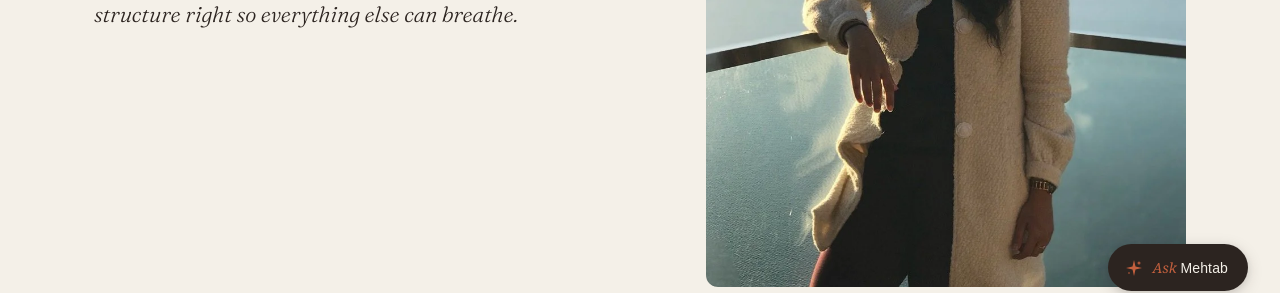
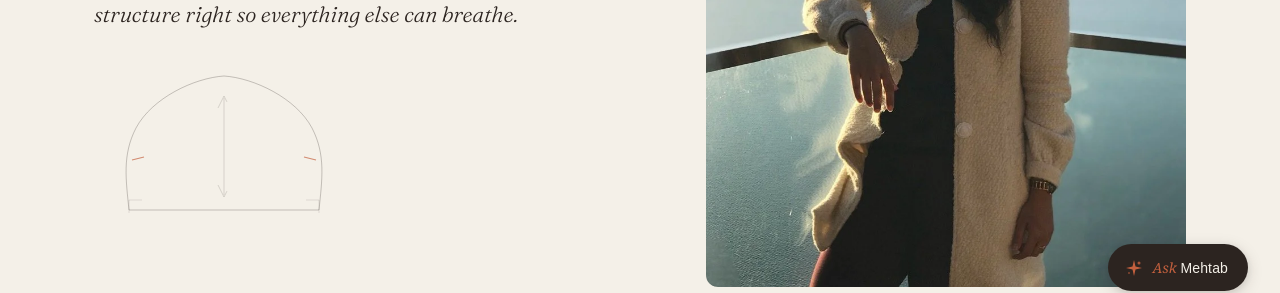
Before and after one commit to mehtabbadwal/Portfolio, a React (Vite) app: page /about in a window 1280 px wide. Shown: the part 477-770 px from the top of the page. Built offline with nearby package versions, Linux system fonts and the light colour scheme.

Commit message:
Add pattern piece sketch animation to About Chapter 01

```diff
--- a/src/pages/About.jsx
+++ b/src/pages/About.jsx
@@ -1,5 +1,6 @@
 import { useScrollReveal } from '../hooks/useScrollReveal';
 import { AnimatedDivider } from './AnimatedDivider';
+import { PatternSketch } from '../components/PatternSketch';
 import './About.css';
 
 function About() {
@@ -28,6 +29,7 @@ function About() {
                 That&rsquo;s still how I think about design &mdash; getting the structure
                 right so everything else can breathe.
               </p>
+              <PatternSketch />
             </div>
             <div className="about__opening-photo fade-up">
               <img
```
